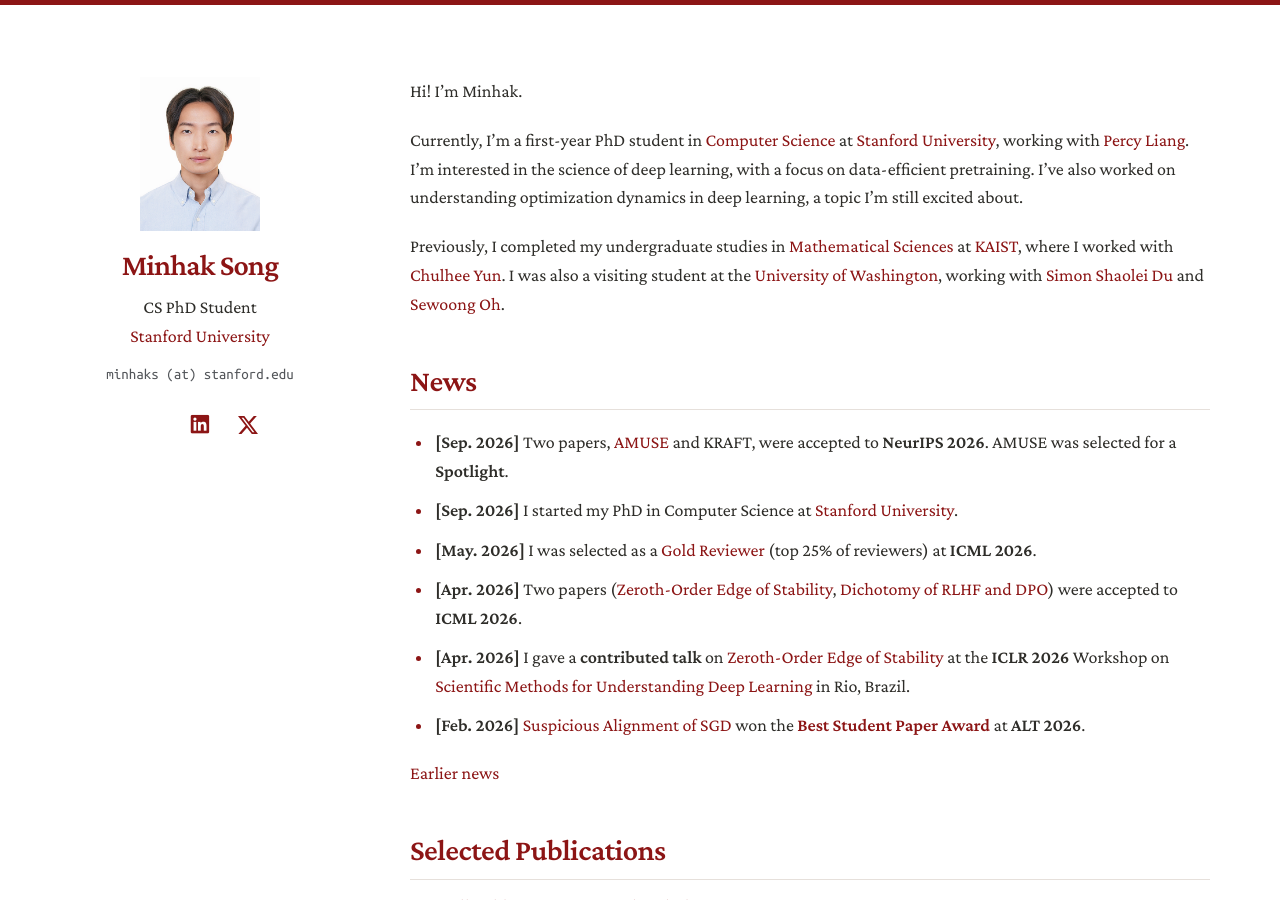
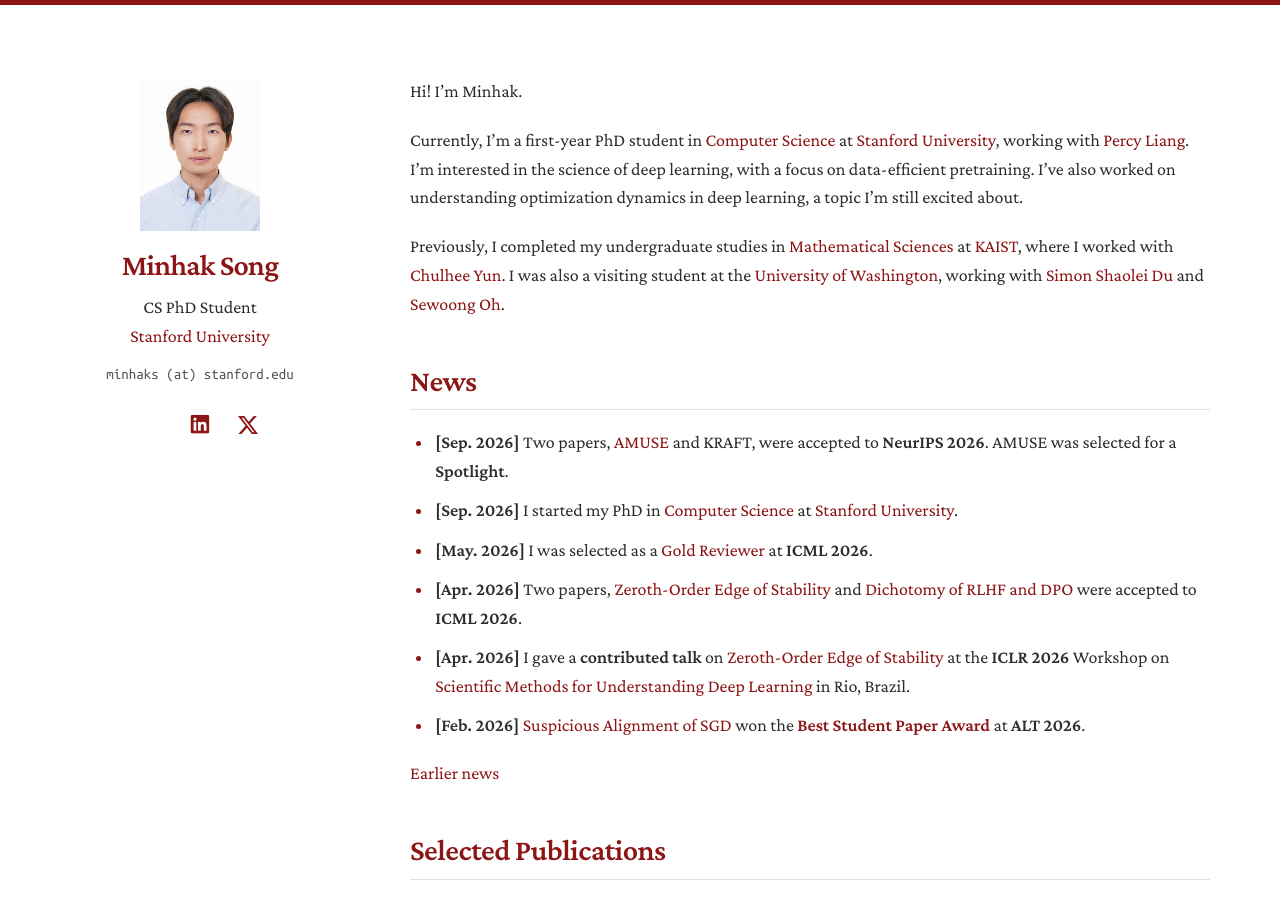
Before and after one commit to songminhak/songminhak.github.io, a Jekyll site: the page built from index.md, in a window 1280 px wide and 900 px high. Built offline with Jekyll 4.4.1, drawn with Linux system fonts in a browser that asks for light colours; nearby versions of some CDN libraries; a style sheet for code colours, icons or effects is not loaded.

Commit message:
minor update on news

```diff
--- a/index.md
+++ b/index.md
@@ -12,9 +12,9 @@
 ## News
 
 - **[Sep. 2026]** Two papers, [AMUSE](https://arxiv.org/abs/2605.22432) and KRAFT, were accepted to **NeurIPS 2026**. AMUSE was selected for a **Spotlight**.
-- **[Sep. 2026]** I started my PhD in Computer Science at [Stanford University](https://www.stanford.edu/).
-- **[May. 2026]** I was selected as a [Gold Reviewer](https://icml.cc/Conferences/2026/ProgramCommittee#gold:~:text=Minhak%20Song) (top 25% of reviewers) at **ICML 2026**.
-- **[Apr. 2026]** Two papers ([Zeroth-Order Edge of Stability](https://arxiv.org/abs/2604.14669), [Dichotomy of RLHF and DPO](https://arxiv.org/abs/2505.19770)) were accepted to **ICML 2026**.
+- **[Sep. 2026]** I started my PhD in [Computer Science](https://www.cs.stanford.edu/) at [Stanford University](https://www.stanford.edu/).
+- **[May. 2026]** I was selected as a [Gold Reviewer](https://icml.cc/Conferences/2026/ProgramCommittee#gold:~:text=Minhak%20Song) at **ICML 2026**.
+- **[Apr. 2026]** Two papers, [Zeroth-Order Edge of Stability](https://arxiv.org/abs/2604.14669) and [Dichotomy of RLHF and DPO](https://arxiv.org/abs/2505.19770) were accepted to **ICML 2026**.
 - **[Apr. 2026]** I gave a **contributed talk** on [Zeroth-Order Edge of Stability](https://arxiv.org/abs/2604.14669) at the **ICLR 2026** Workshop on [Scientific Methods for Understanding Deep Learning](https://scienceofdlworkshop.github.io/2026/) in Rio, Brazil.
 - **[Feb. 2026]** [Suspicious Alignment of SGD](https://arxiv.org/abs/2601.11789) won the [**Best Student Paper Award**](https://algorithmiclearningtheory.org/alt2026/distinguished-papers/) at **ALT 2026**.
 
```
